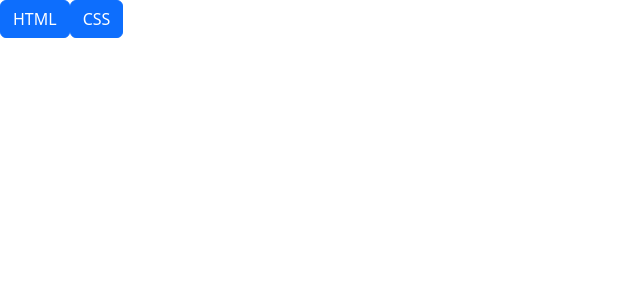
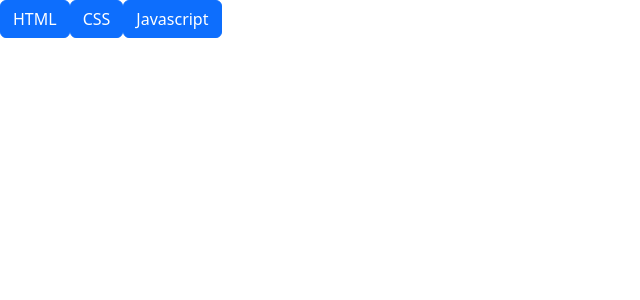
Before and after one commit to LuigiRac/react-use-state, a React (Vite) app: page / in a window 1280 px wide. Shown: the top 300 px of the page, without its empty margins (0-640 px from the left). Built offline with nearby package versions, Linux system fonts and the light colour scheme.

Commit message:
js_button

```diff
--- a/src/App.jsx
+++ b/src/App.jsx
@@ -1,6 +1,7 @@
 import { useState } from 'react'
 import HtmlContent from "./Components/HtmlContent.jsx";
 import CssContent from "./Components/CssContent.jsx";
+import JsContent from "./Components/JsContent.jsx"
 import './App.css'
 
 function App() {
@@ -11,6 +12,7 @@
       <div>
         <HtmlContent />
         <CssContent />
+        <JsContent />
       </div>
 
     </>
--- /dev/null
+++ b/src/Components/JsContent.jsx
@@ -0,0 +1,12 @@
+function JsContent() {
+
+
+    return (
+        <button class="btn btn-primary" type="submit">Javascript</button>
+
+    )
+};
+
+
+
+export default JsContent;
```
